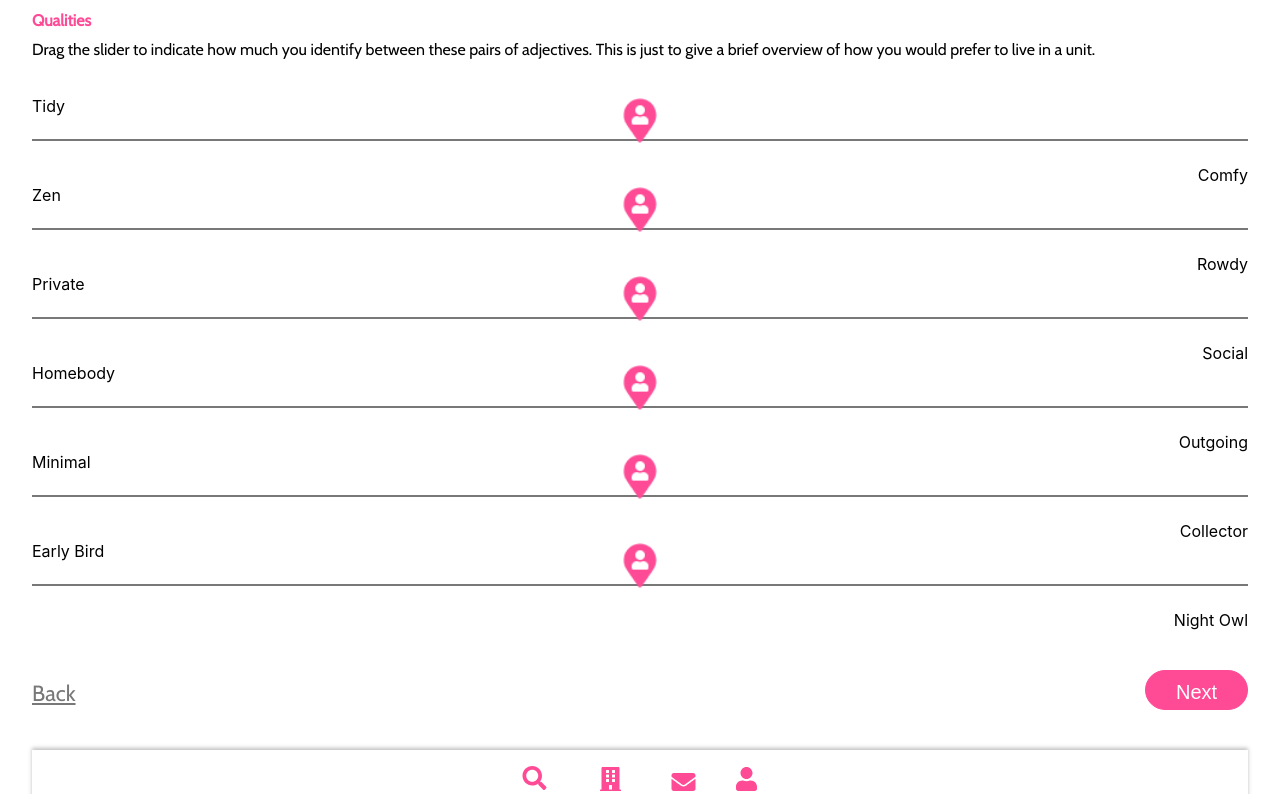
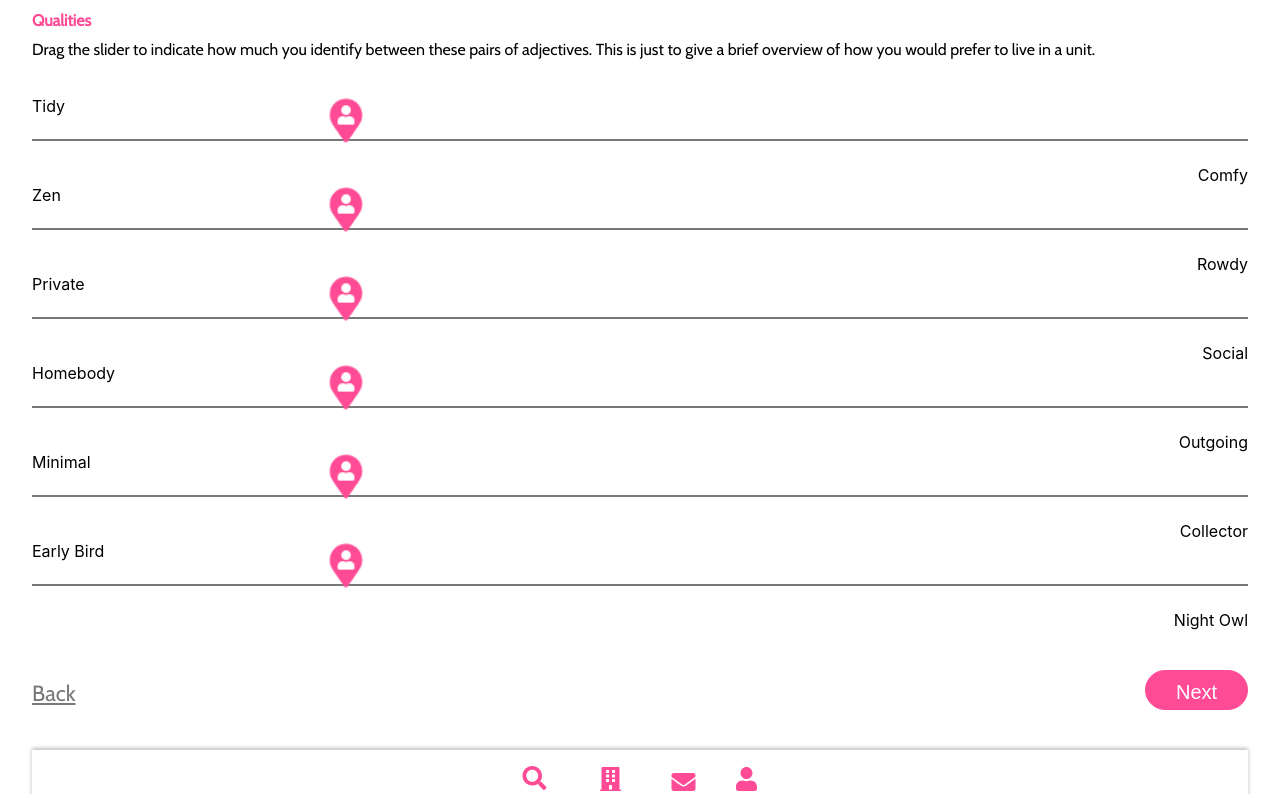
Before and after one commit to apartments-app/front-end, a React (Create React App) app: page /Profile in a window 1280 px wide. Shown: the part 694-1488 px from the top of the page. Built offline with nearby package versions, Linux system fonts and the light colour scheme; a web font is replaced by a local one.

Commit message:
Added default value 25 to input range.

```diff
--- a/src/components/ProfileCreation.js
+++ b/src/components/ProfileCreation.js
@@ -218,6 +218,7 @@ const ProfileCreation = () => {
               type="range"
               name="tidyComfy"
               min="0" max="100"
+              defaultValue="25"
               value={range.tidyComfy}
               onChange={handleRangeChange}
             />
@@ -228,6 +229,7 @@ const ProfileCreation = () => {
               type="range"
               name="zenRowdy"
               min="0" max="100"
+              defaultValue="25"
               value={range.zenRowdy}
               onChange={handleRangeChange}
             />
@@ -238,6 +240,7 @@ const ProfileCreation = () => {
               type="range"
               name="privateSocial"
               min="0" max="100"
+              defaultValue="25"
               value={range.privateSocial}
               onChange={handleRangeChange}
             />
@@ -248,6 +251,7 @@ const ProfileCreation = () => {
               type="range"
               name="homebodyOutgoing"
               min="0" max="100"
+              defaultValue="25"
               value={range.homebodyOutgoing}
               onChange={handleRangeChange}
             />
@@ -258,6 +262,7 @@ const ProfileCreation = () => {
               type="range"
               name="MinimalCollector"
               min="0" max="100"
+              defaultValue="25"
               value={range.MinimalCollector}
               onChange={handleRangeChange}
             />
@@ -268,6 +273,7 @@ const ProfileCreation = () => {
               type="range"
               name="EarlybirdNightowl"
               min="0" max="100"
+              defaultValue="25"
               value={range.EarlybirdNightowl}
               onChange={handleRangeChange}
             />
```
